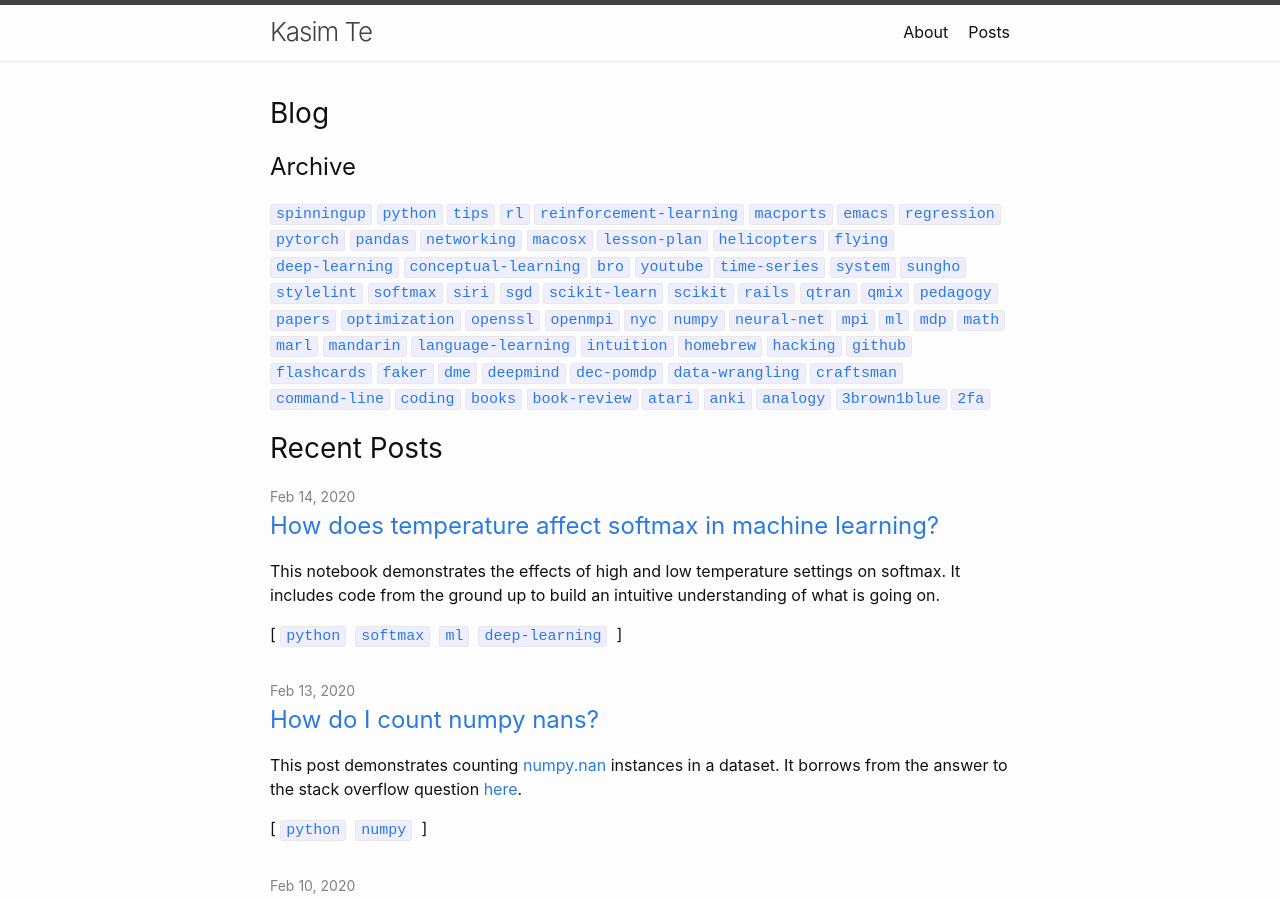
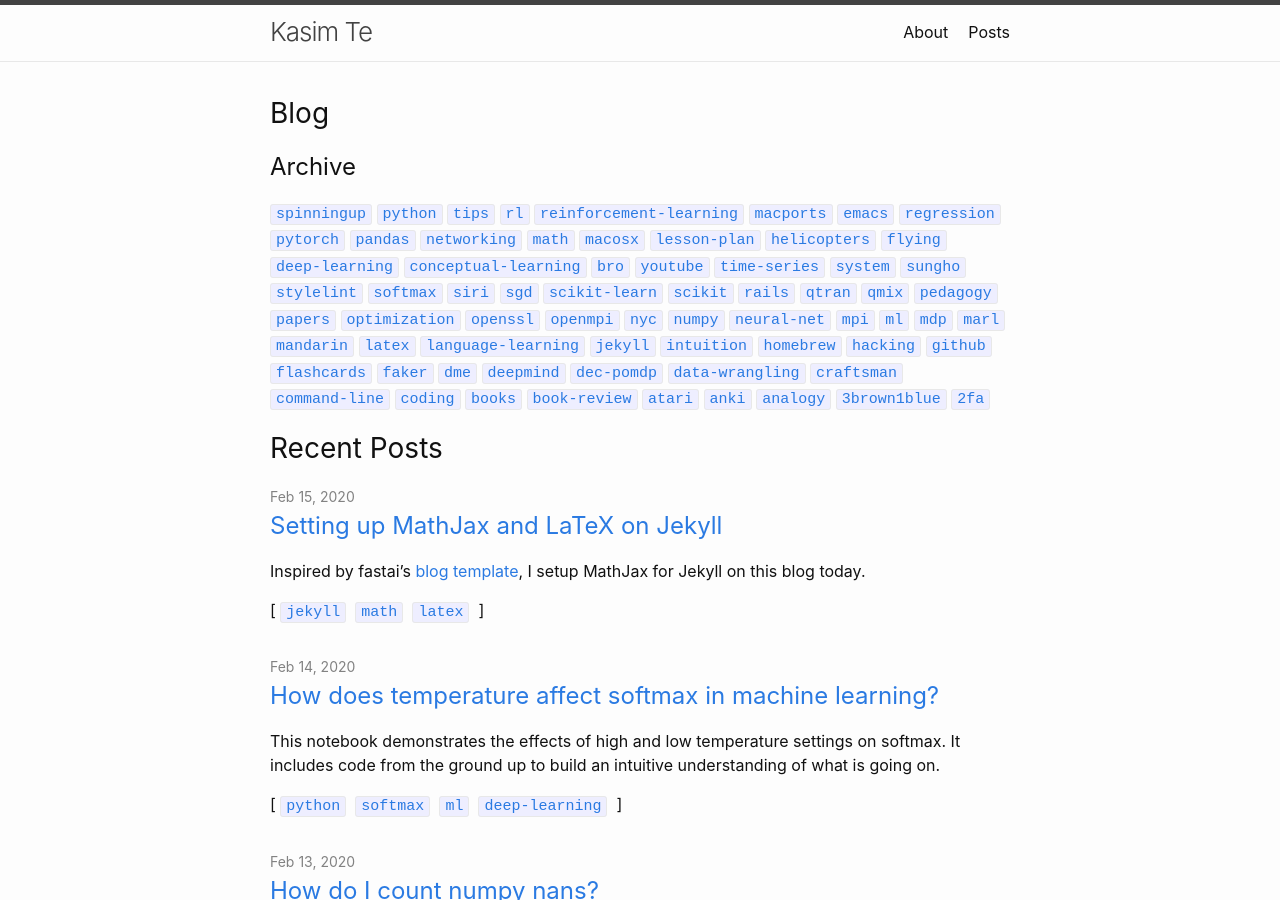
Before and after one commit to kasimte/kasimte.github.io, a Jekyll site: the page built from blog.md, in a window 1280 px wide and 900 px high. Built offline with Jekyll 4.4.1, drawn with Linux system fonts in a browser that asks for light colours; nearby versions of some CDN libraries.

Commit message:
Add mathjax post.

```diff
--- a/_config.yml
+++ b/_config.yml
@@ -45,6 +45,10 @@
   # - blog.md
   # - flying/index.md
 
+# Enable mathjax and latex. See `_includes/head.html` for the
+# implementation.
+use_mathjax: true
+
 # Build settings
 theme: minima
 
--- a/_includes/head.html
+++ b/_includes/head.html
@@ -12,6 +12,25 @@
     <!-- Analytics END -->
   {%- endif -%}
 
+  {% if site.use_mathjax %}
+    <!-- MathJax -->
+    <link rel="stylesheet" href="https://cdn.jsdelivr.net/npm/katex@0.11.1/dist/katex.min.css" integrity="sha384-zB1R0rpPzHqg7Kpt0Aljp8JPLqbXI3bhnPWROx27a9N0Ll6ZP/+DiW/UqRcLbRjq" crossorigin="anonymous">
+    <script type="text/javascript" async src="https://cdn.mathjax.org/mathjax/latest/MathJax.js?config=TeX-MML-AM_CHTML"> </script>
+    <script defer src="https://cdn.jsdelivr.net/npm/katex@0.11.1/dist/katex.min.js" integrity="sha384-y23I5Q6l+B6vatafAwxRu/0oK/79VlbSz7Q9aiSZUvyWYIYsd+qj+o24G5ZU2zJz" crossorigin="anonymous"></script>
+    <script defer src="https://cdn.jsdelivr.net/npm/katex@0.11.1/dist/contrib/auto-render.min.js" integrity="sha384-kWPLUVMOks5AQFrykwIup5lo0m3iMkkHrD0uJ4H5cjeGihAutqP0yW0J6dpFiVkI" crossorigin="anonymous"></script>
+    <script>
+      document.addEventListener("DOMContentLoaded", function() {
+        renderMathInElement( document.body, {
+          delimiters: [
+            {left: "$$", right: "$$", display: true},
+            {left: "[%", right: "%]", display: true},
+            {left: "$", right: "$", display: false}
+          ]}
+        );
+      });
+      <!-- MathJax END -->
+    </script>
+  {% endif %}
 
   {% if site.tags != "" %}
     <!-- Tags -->
--- /dev/null
+++ b/_posts/2020-02-15-setting-up-mathjax-on-jekyll.md
@@ -0,0 +1,26 @@
+---
+layout: post
+title: "Setting up MathJax and LaTeX on Jekyll"
+tags: jekyll math latex
+permalink: how-do-i-setup-mathjax-and-latex-on-jekyll
+---
+
+Inspired by
+fastai's
+[blog template](https://www.fast.ai/2020/01/16/fast_template/), I
+setup MathJax for Jekyll on this blog today.
+
+Now I can write stuff like $\sum_n (x)$, or alternatively in this form:
+
+$$
+\sum_n (x)
+$$
+
+Setup involves two steps:
+
+1. Adding this [code snippet](https://gist.github.com/kasimte/3749c1d0b18bd2249b748fe7fd3abe87) to `_includes/head.html`.
+2. Adding `use_mathjax: true` to the `_config.yml` file.
+
+Afterwards, I was able to write LaTeX right in my markdown blog post
+files, invoking the above examples with `$\sum_n (x)$` and `$$\sum_n
+(x)$$`, respectively.
```
